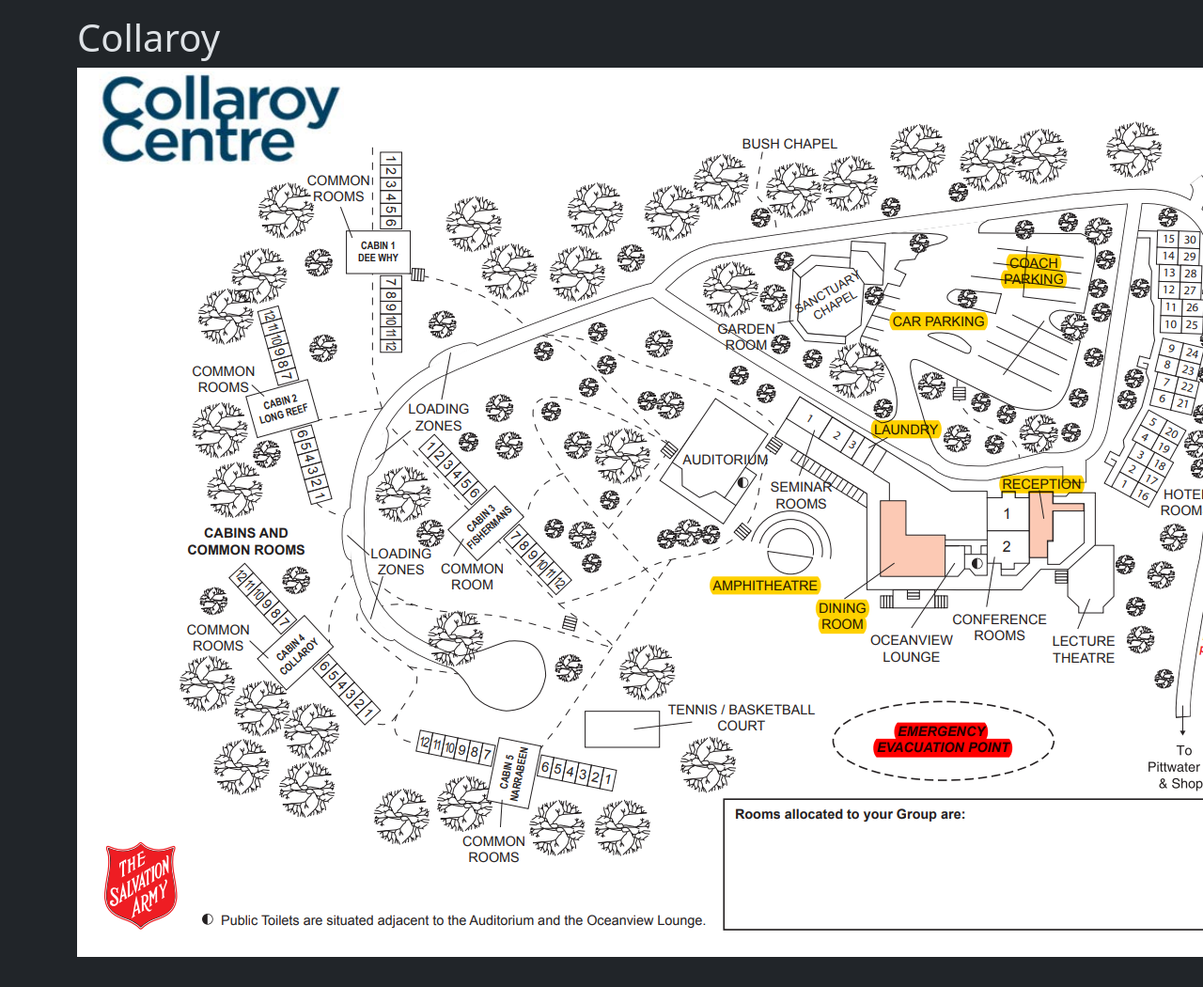
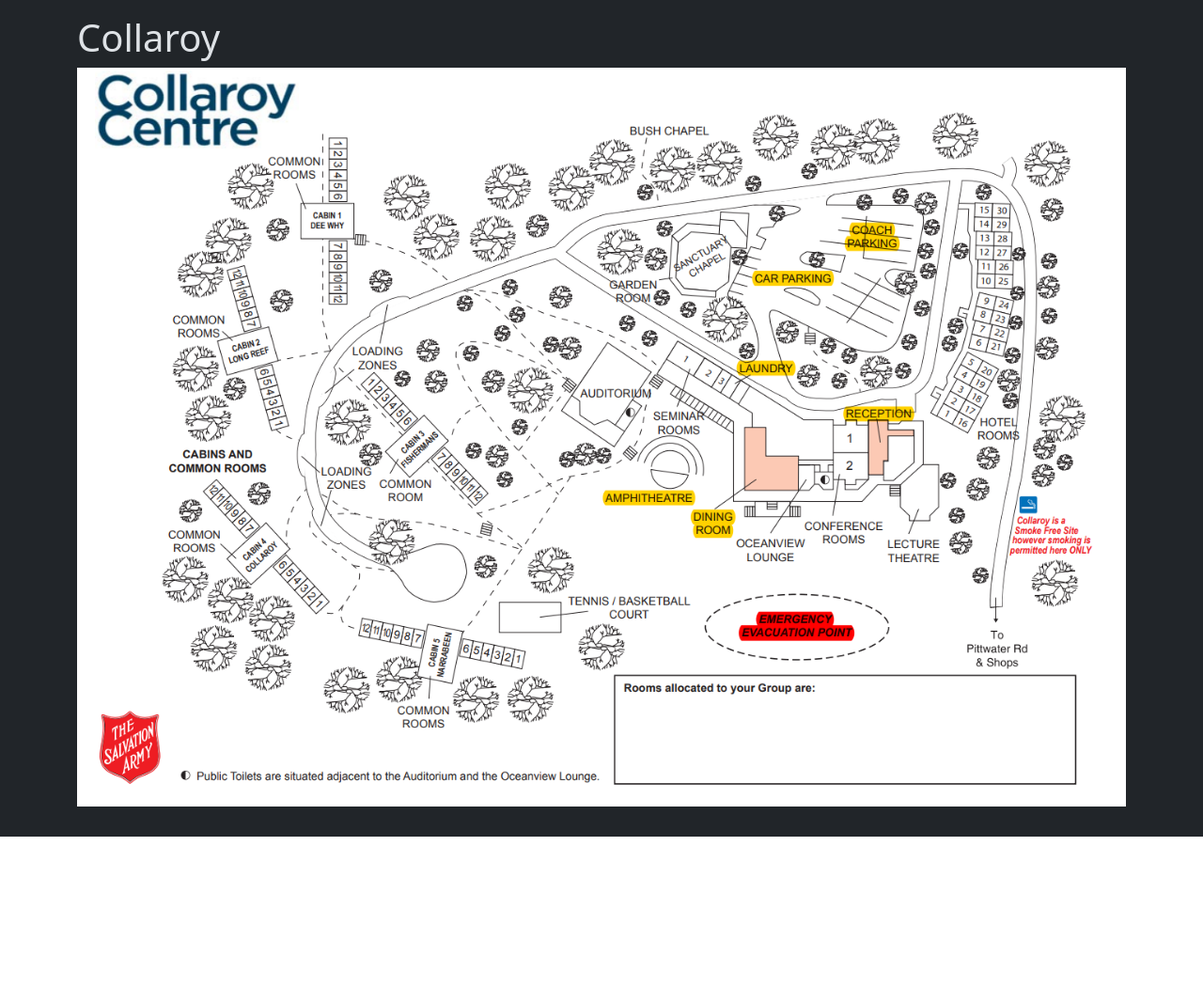
Before and after one commit to AuroraCollege/ResFlask, a Flask app: page /maps/Collaroy/ in a window 1280 px wide; the page is wider, and only the part inside the window is pictured. Shown: the part 97-1147 px from the top of that part at 94% size. After the commit the page ends 987 px from the top of that part, so only its background shows below. Run offline with Flask 3, Linux system fonts and the light colour scheme; some libraries are stand-ins or nearby versions.

Commit message:
Change map scaling

```diff
--- a/templates/map.html
+++ b/templates/map.html
@@ -1,27 +1,29 @@
 {% extends "layout.html" %} {% block content %}
 <h1>{{ site }}</h1>
 {% if site == "Narrabeen" %}
-<img
-  class="img-responsive"
+<picture><img
+    class="img-fluid"
     src="{{ url_for('static', filename='Narra.png') }}"
     alt="Narrabeen Map"
   />
+  </picture><p></p>
   <img
-  class="img-responsive"
+    class="img-fluid"
     src="{{ url_for('static', filename='Narra2.png') }}"
     alt="Narrabeen Map"
-/>
+  /><p></p>
   <img
-  class="img-responsive"
+    class="img-fluid"
     src="{{ url_for('static', filename='Narra3.png') }}"
     alt="Narrabeen Map"
   />
   {% elif site == "Collaroy" %}
   <img
-  class="img-responsive"
+    class="img-fluid"
     src="{{ url_for('static', filename='Colla.png') }}"
     alt="Collaroy Map"
   />
   {% endif %}
   <div class="row row-cols-auto g-3 py-4"></div>
   {% endblock %}
+</picture>
```
Lines whose indentation alone changed are shown as unchanged.
